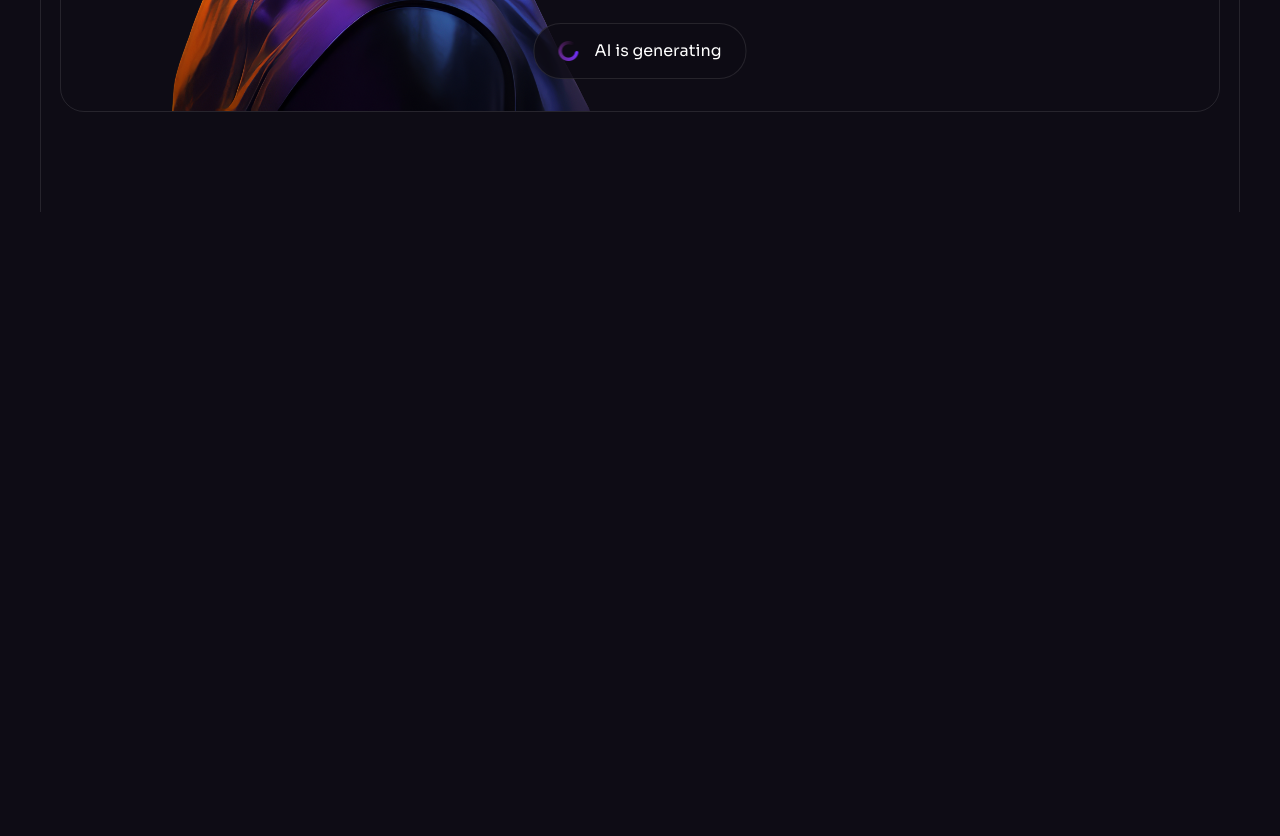
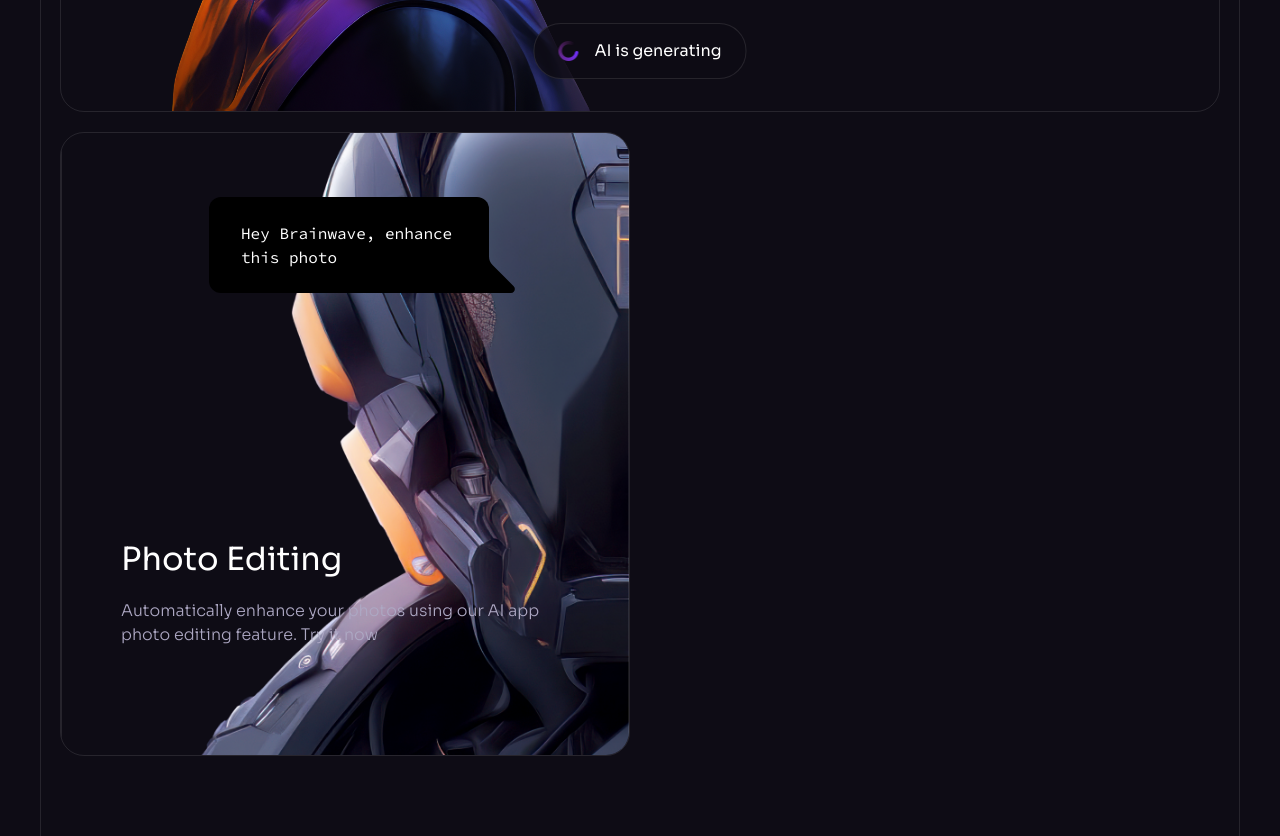
Before and after one commit to iammaaj10/AI_UI, a React (Vite) app: page / in a window 1280 px wide. Shown: the part 4940-5776 px from the top of the page. Before the commit the page ends 5152 px from the top, so only its background shows below. Built offline with nearby package versions, Linux system fonts and the light colour scheme.

Commit message:
committed

```diff
--- a/src/components/Services.jsx
+++ b/src/components/Services.jsx
@@ -1,8 +1,9 @@
 import React from 'react';
 import Section from './Section';
 import Heading from './Heading';
-import { check, service1 } from '../assets';
+import { check, service1, service2 } from '../assets';
 import { brainwaveServices } from '../constants';
+import {PhotChatMessage,Gradient,VideoBar,VideoChatMessage} from './design/Services'
 import Generating from './Generating';
 
 const Services = () => {
@@ -39,6 +40,18 @@ const Services = () => {
             </div>
             <Generating className='absolute left-4 right-4 bottom-4 border-n-1/10 border lg:left-1/2 lg:right-auto lg:bottom-8 lg:-translate-x-1/2'/>
           </div>
+          <div className='relative z-1 grid gap-5 lg:grid-cols-2'>
+            <div className='relative min-h-[39rem] border border-n-1/10 rounded-3xl overflow-hidden'>
+                <div className='absolute inset-0'>
+                  <img src={service2} alt="robot" className='h-full w-full object-cover' width={630} height={750} />
+                </div>
+                <div className='absolute inset-0 flex flex-col justify-end p-8 bg-gradient-to-b-from-n-8/90 to-n-8/90 lg:p-15'>
+              <h4 className='h4 mb-4'>Photo Editing</h4>
+              <p className='body-2 mb-[3rem] text-n-3'>Automatically enhance your photos using our AI app photo editing feature. Try it now</p>
+              </div>
+              <PhotChatMessage/>
+            </div>
+          </div>
         </div>
       </div>
     </Section>
```
